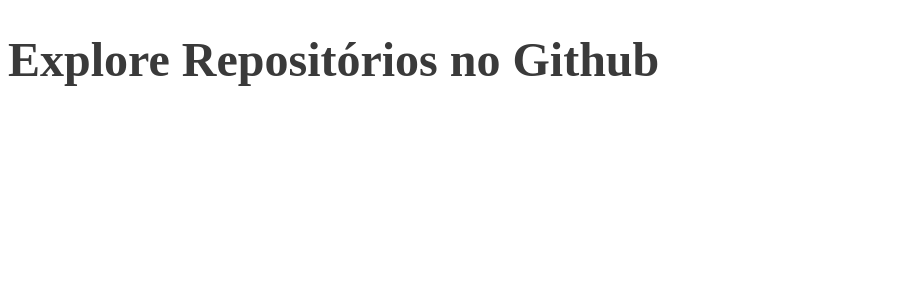
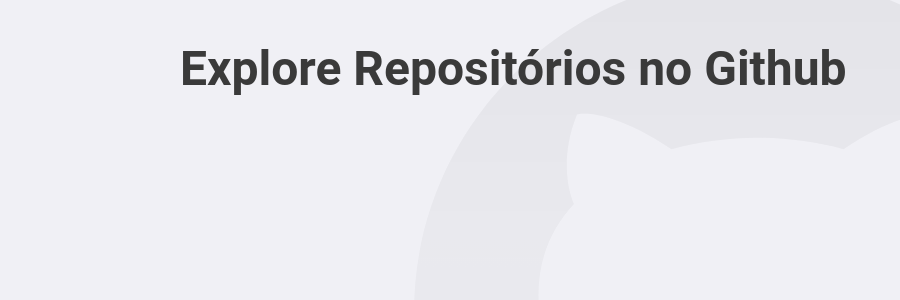
Before and after one commit to yangricardo/rocketseat_05_primeiro_projeto_react, a React (Create React App) app: page / in a window 1280 px wide. Shown: the top 300 px of the page, without its empty margins (0-900 px from the left). Built offline with nearby package versions, Linux system fonts and the light colour scheme; the HTML template or start-up script is replaced by a standard one.

Commit message:
global styled components

```diff
--- a/src/App.tsx
+++ b/src/App.tsx
@@ -1,11 +1,14 @@
 import React from 'react';
 import Routes from './routes';
 import { BrowserRouter } from 'react-router-dom';
-
+import GlobalStyle from './styles/global';
 const App: React.FC = () => (
-  <BrowserRouter>
-    <Routes />
-  </BrowserRouter>
+  <>
+    <GlobalStyle />
+    <BrowserRouter>
+      <Routes />
+    </BrowserRouter>
+  </>
 );
 
 export default App;
--- /dev/null
+++ b/src/styles/global.ts
@@ -0,0 +1,30 @@
+import { createGlobalStyle } from 'styled-components';
+
+import githubBackroung from '../assets/githubBackroung.svg';
+
+export default createGlobalStyle`
+  @import url('https://fonts.googleapis.com/css2?family=Roboto:wght@400;700&display=swap');
+  * {
+    margin: 0;
+    padding: 0;
+    outline: 0;
+    box-sizing: border-box;
+  }
+  body {
+    background: #F0F0F5 url(${githubBackroung}) no-repeat 70% top;
+    -webkit-font-smoothing: antialiased;
+  }
+  body, input, button {
+    font: 16px Roboto, sans-serif;
+  }
+  #root {
+    max-width: 960px;
+    margin: 0 auto;
+    padding: 40px 20px;
+  }
+
+  button {
+    cursor: pointer;
+  }
+
+`;
```
Also changed, not shown: src/assets/githubBackroung.svg (added).
